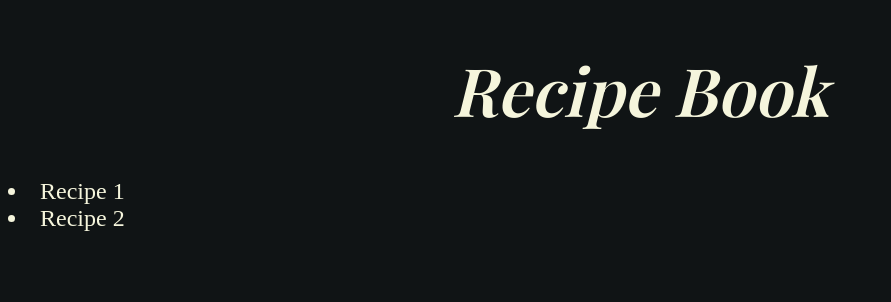
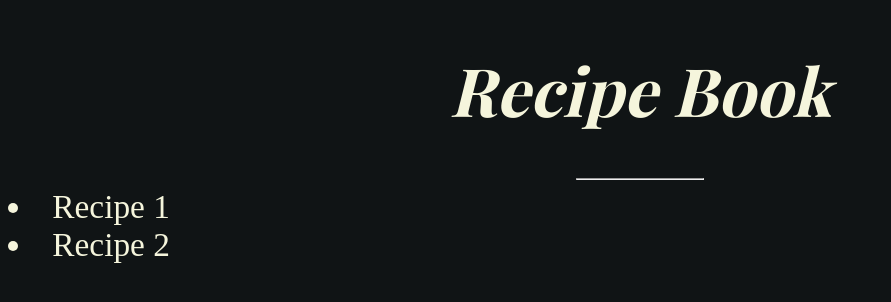
Before and after one commit to franch1se/recipebook-bautista-ronaldfrancis, a Django app: page /ledger/recipes/list in a window 1280 px wide. Shown: the top 302 px of the page, without its empty margins (0-891 px from the left). Run offline with Django 5.2, Linux system fonts and the light colour scheme; data comes from the database, SQL or seed files in the repository; some web fonts are replaced.

Commit message:
updated templates

```diff
--- a/templates/recipebook.html
+++ b/templates/recipebook.html
@@ -12,6 +12,10 @@
         body {
             background-color:#101415;
         }
+        hr {
+            width: 10%;
+            color: beige;
+        }
         a {
             text-decoration: none;
             color: beige;
@@ -20,19 +24,19 @@
             background-color: beige;
             color: #101415;
             border-radius: 10pt;
-            padding: 2pt;
+            padding: 4pt;
         }
         h1 {
             color: beige;
             text-align: center;
             font-size: 50pt;
             font-family: 'playfair display';
-            font-weight: 600;
+            font-weight: 700;
             font-style: italic;
         }
         li {
             font-family: 'times new roman';
-            font-size: 18pt;
+            font-size: 25pt;
             color: beige;
         }
         .italic {
@@ -43,6 +47,7 @@
 
     <title>Recipe Book</title>
     <h1>Recipe Book</h1>
+    <hr></hr>
 </head>
 <body>
     {% for recipe in recipes %}
```
Also changed, not shown: templates/recipelist.html (+7 -2 lines).
